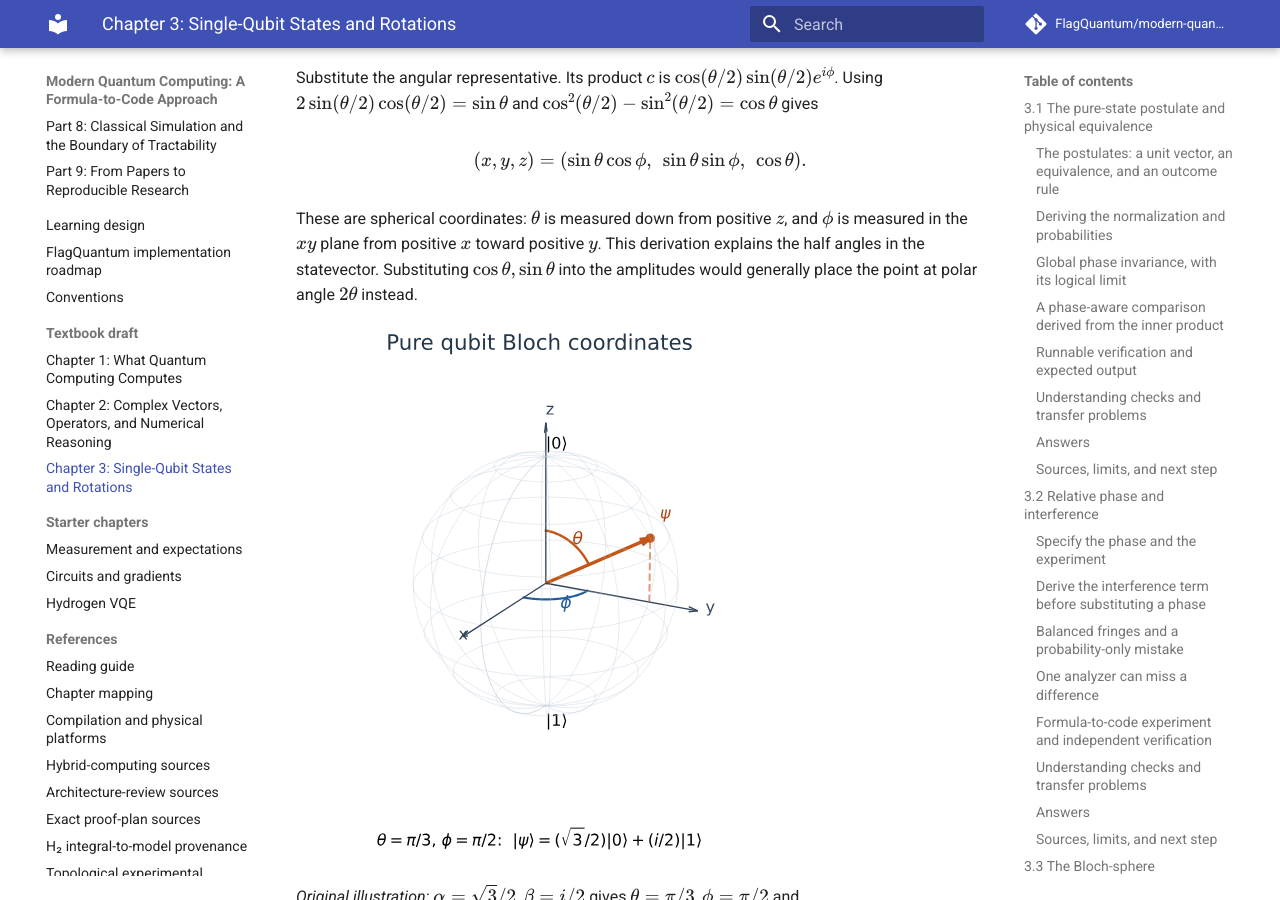
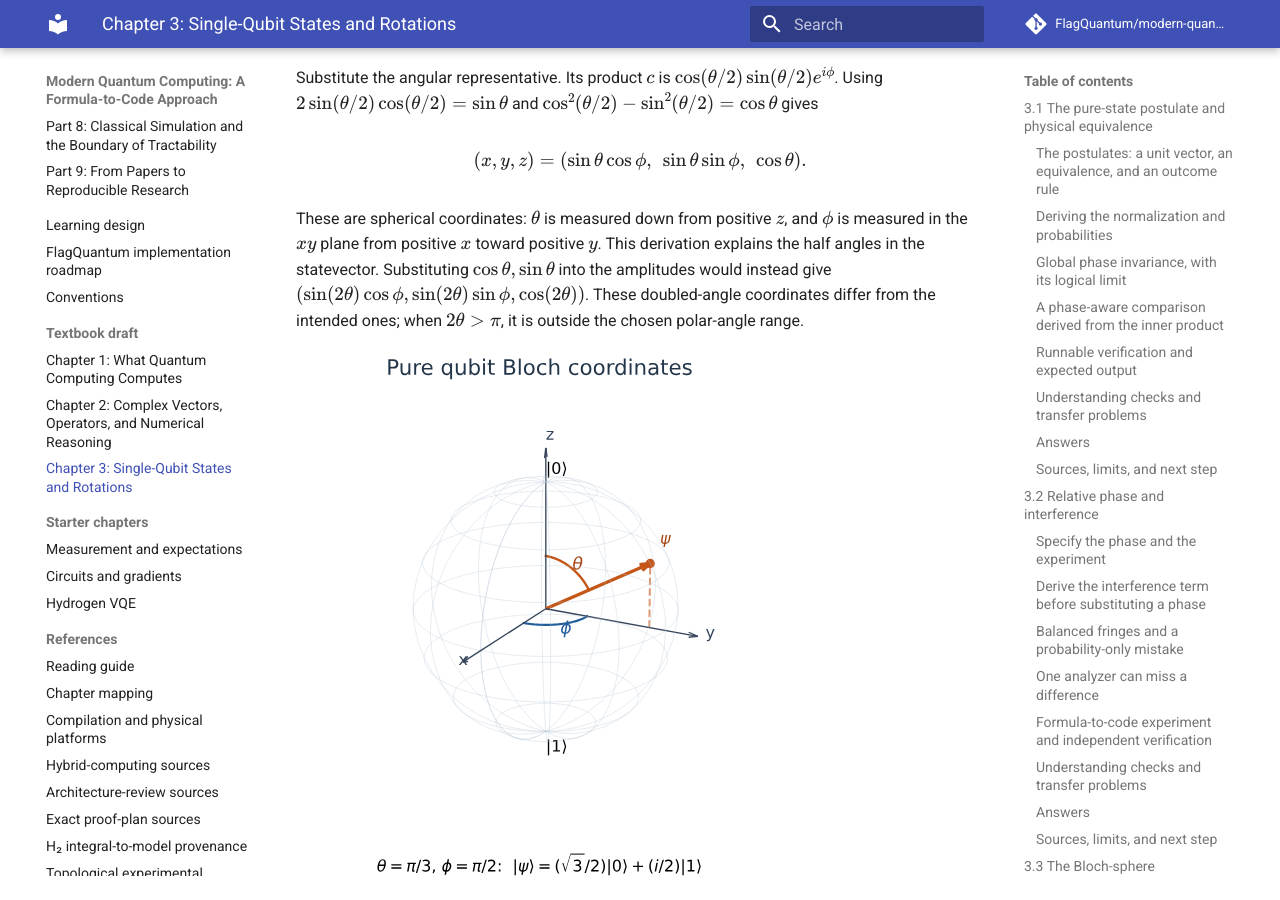
Before and after one commit to FlagQuantum/modern-quantum-computing, an MkDocs documentation site: the page built from docs/chapters/ch-single-qubit-states-and-rotations.md, in a window 1280 px wide and 900 px high, scrolled down 15498 px. Built offline with MkDocs 1.6.1 and Material for MkDocs 9.7.7, drawn with Linux system fonts in a browser that asks for light colours; comment, search, counter and statistics services are not loaded.

Commit message:
Clarify doubled-angle coordinates beyond the polar-angle range

```diff
--- a/docs/chapters/ch-single-qubit-states-and-rotations.md
+++ b/docs/chapters/ch-single-qubit-states-and-rotations.md
@@ -488,7 +488,7 @@ $$
 (x,y,z)=(\sin\theta\cos\phi,\ \sin\theta\sin\phi,\ \cos\theta).
 $$
 
-These are spherical coordinates: $\theta$ is measured down from positive $z$, and $\phi$ is measured in the $xy$ plane from positive $x$ toward positive $y$. This derivation explains the half angles in the statevector. Substituting $\cos\theta,\sin\theta$ into the amplitudes would generally place the point at polar angle $2\theta$ instead.
+These are spherical coordinates: $\theta$ is measured down from positive $z$, and $\phi$ is measured in the $xy$ plane from positive $x$ toward positive $y$. This derivation explains the half angles in the statevector. Substituting $\cos\theta,\sin\theta$ into the amplitudes would instead give $(\sin(2\theta)\cos\phi,\sin(2\theta)\sin\phi,\cos(2\theta))$. These doubled-angle coordinates differ from the intended ones; when $2\theta>\pi$, it is outside the chosen polar-angle range.
 
 ![Original Bloch-sphere illustration showing the polar and azimuthal angles and the worked pure state.](../assets/figures/bloch-pure-state.svg)
 
```
Also changed, not shown: 1 other file.
